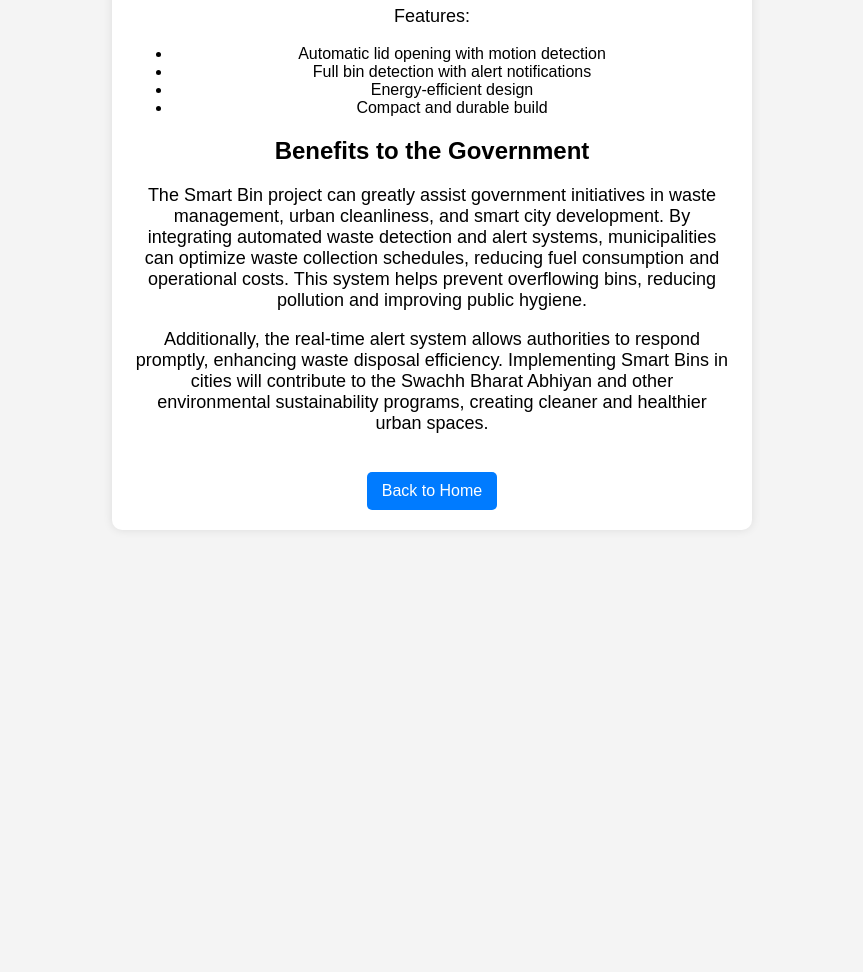
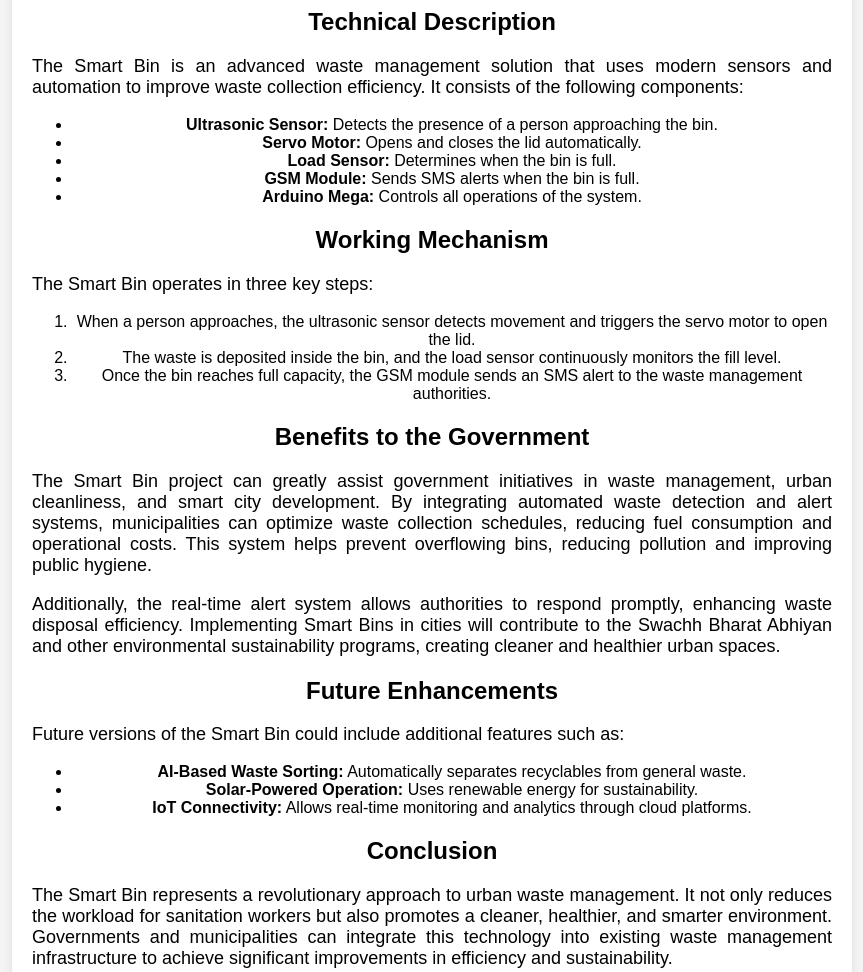
Before and after one commit to Saswata-Bag-Projects/Welcome_To_Saswata-s_Lab, a plain HTML site: page smart-bin.html in a window 1280 px wide. Shown: the part 860-1832 px from the top of the page, without its empty margins (208-1071 px from the left). Before the commit the page ends 1410 px from the top, so only its background shows below. Drawn offline with Linux system fonts and the light colour scheme.

Commit message:
Update smart-bin.html

```diff
--- a/smart-bin.html
+++ b/smart-bin.html
@@ -17,6 +17,7 @@
         }
         p {
             font-size: 18px;
+            text-align: justify;
         }
         img {
             width: 300px;
@@ -24,7 +25,7 @@
             margin: 20px 0;
         }
         .container {
-            max-width: 600px;
+            max-width: 800px;
             margin: auto;
             background: white;
             padding: 20px;
@@ -56,16 +57,39 @@
         <h2>Futuristic Look</h2>
         <img src="smart-bin1.jpg" alt="Futuristic Look of Smart Bin">
 
-        <p>Features:</p>
+        <h2>Technical Description</h2>
+        <p>The Smart Bin is an advanced waste management solution that uses modern sensors and automation to improve waste collection efficiency. It consists of the following components:</p>
         <ul>
-            <li>Automatic lid opening with motion detection</li>
-            <li>Full bin detection with alert notifications</li>
-            <li>Energy-efficient design</li>
-            <li>Compact and durable build</li>
+            <li><strong>Ultrasonic Sensor:</strong> Detects the presence of a person approaching the bin.</li>
+            <li><strong>Servo Motor:</strong> Opens and closes the lid automatically.</li>
+            <li><strong>Load Sensor:</strong> Determines when the bin is full.</li>
+            <li><strong>GSM Module:</strong> Sends SMS alerts when the bin is full.</li>
+            <li><strong>Arduino Mega:</strong> Controls all operations of the system.</li>
         </ul>
+
+        <h2>Working Mechanism</h2>
+        <p>The Smart Bin operates in three key steps:</p>
+        <ol>
+            <li>When a person approaches, the ultrasonic sensor detects movement and triggers the servo motor to open the lid.</li>
+            <li>The waste is deposited inside the bin, and the load sensor continuously monitors the fill level.</li>
+            <li>Once the bin reaches full capacity, the GSM module sends an SMS alert to the waste management authorities.</li>
+        </ol>
+
         <h2>Benefits to the Government</h2>
         <p>The Smart Bin project can greatly assist government initiatives in waste management, urban cleanliness, and smart city development. By integrating automated waste detection and alert systems, municipalities can optimize waste collection schedules, reducing fuel consumption and operational costs. This system helps prevent overflowing bins, reducing pollution and improving public hygiene.</p>
         <p>Additionally, the real-time alert system allows authorities to respond promptly, enhancing waste disposal efficiency. Implementing Smart Bins in cities will contribute to the Swachh Bharat Abhiyan and other environmental sustainability programs, creating cleaner and healthier urban spaces.</p>
+
+        <h2>Future Enhancements</h2>
+        <p>Future versions of the Smart Bin could include additional features such as:</p>
+        <ul>
+            <li><strong>AI-Based Waste Sorting:</strong> Automatically separates recyclables from general waste.</li>
+            <li><strong>Solar-Powered Operation:</strong> Uses renewable energy for sustainability.</li>
+            <li><strong>IoT Connectivity:</strong> Allows real-time monitoring and analytics through cloud platforms.</li>
+        </ul>
+
+        <h2>Conclusion</h2>
+        <p>The Smart Bin represents a revolutionary approach to urban waste management. It not only reduces the workload for sanitation workers but also promotes a cleaner, healthier, and smarter environment. Governments and municipalities can integrate this technology into existing waste management infrastructure to achieve significant improvements in efficiency and sustainability.</p>
+
         <a href="index.html">Back to Home</a>
     </div>
 </body>
```
